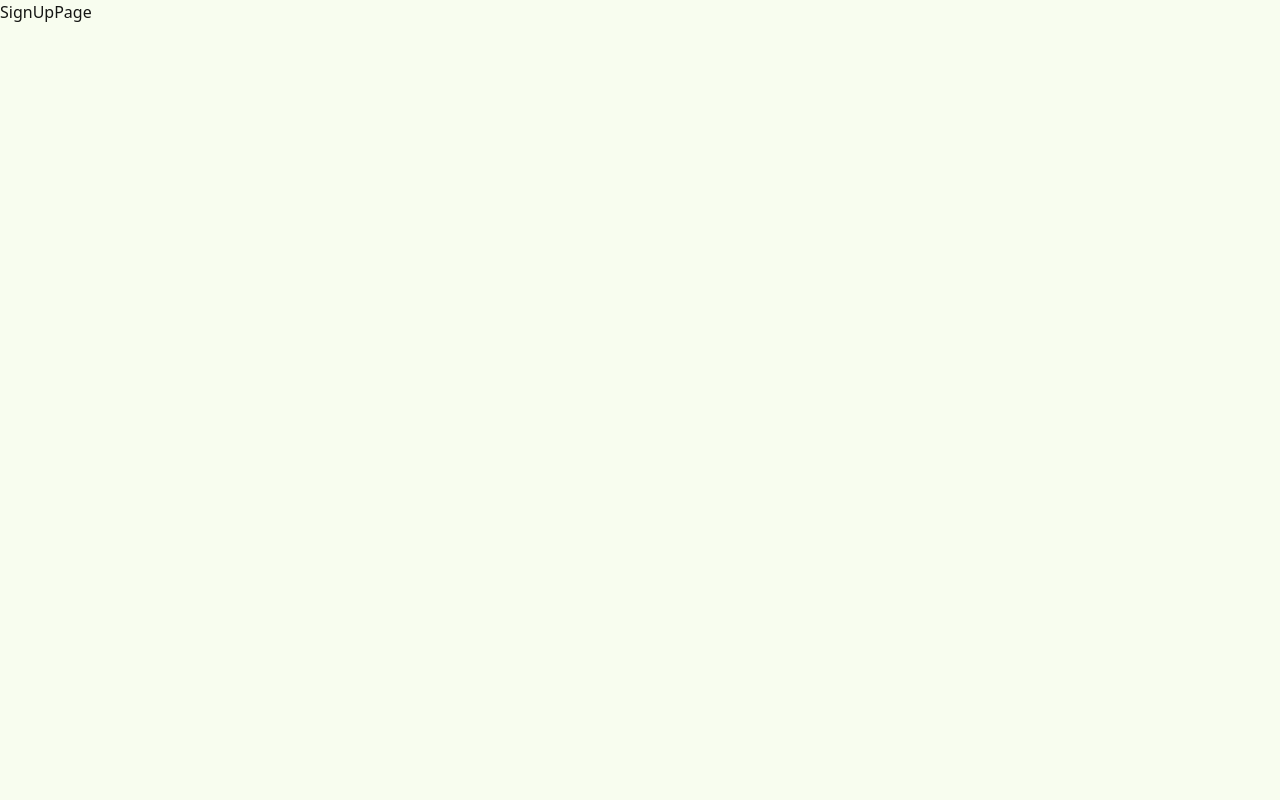
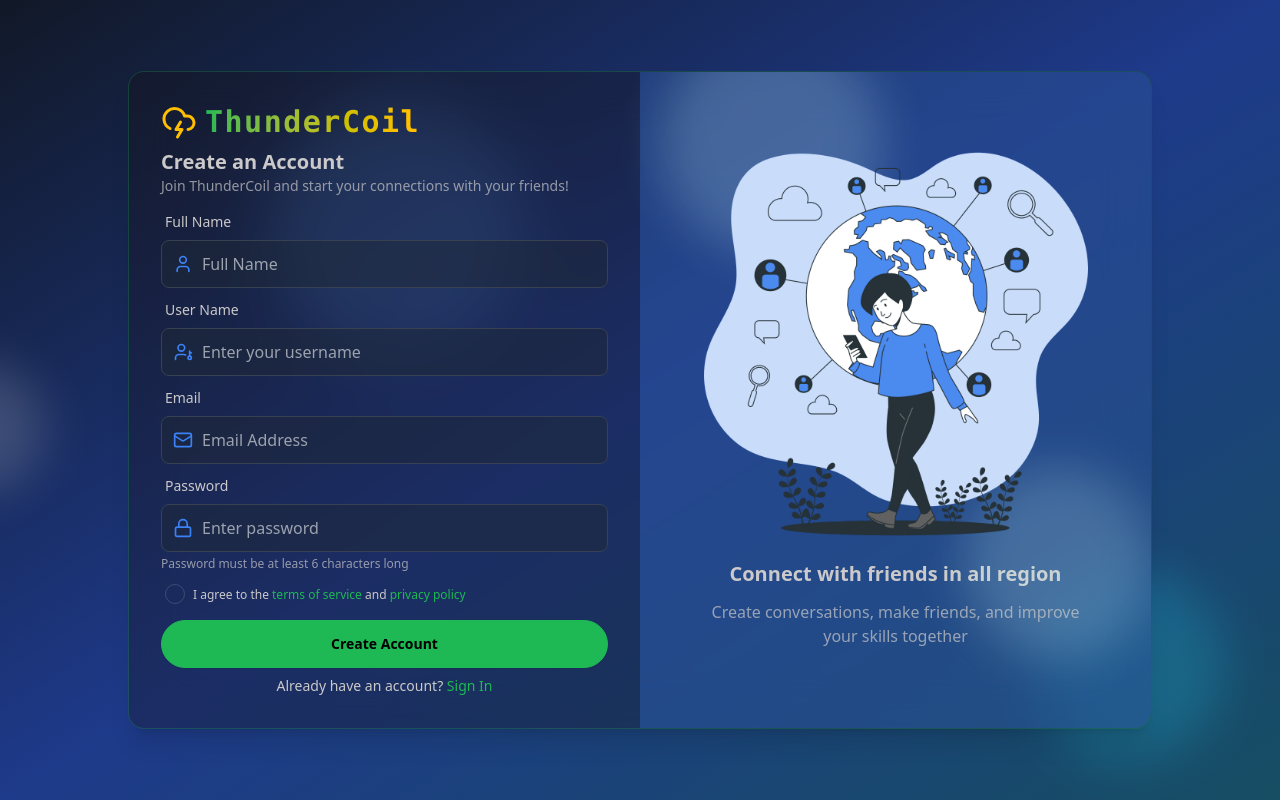
Before and after one commit to Bhavesh9461/ThuderCoilAdvanced, a React (Vite) app in the folder frontend/: page /signup in a window 1280 px wide. Built offline with nearby package versions, Linux system fonts and the light colour scheme.

Commit message:
feat: add FloatingShape and Input components
- Introduced FloatingShape component for animated background shapes using framer-motion.
- Created Input component with customizable icon and label, including password validation message.

```diff
--- a/frontend/package.json
+++ b/frontend/package.json
@@ -10,6 +10,7 @@
     "preview": "vite preview"
   },
   "dependencies": {
+    "framer-motion": "^12.38.0",
     "lucide-react": "^1.0.1",
     "react": "^19.2.4",
     "react-dom": "^19.2.4",
--- /dev/null
+++ b/frontend/src/components/FloatingShape.jsx
@@ -0,0 +1,27 @@
+import React from 'react'
+import { motion } from "framer-motion";
+
+const FloatingShape = ({color, size, top, left, delay}) => {
+  return (
+    <motion.div
+        className={`absolute rounded-full ${color} ${size} opacity-20 blur-xl`}
+        style={{top,left}}
+        animate={{
+            y: ["0%","100%","0%"],
+            x: ["0%","100%","0%"],
+            rotate: [0,360]
+        }}
+
+        transition={{
+            duration: 20,
+            ease: "linear",
+            repeat: Infinity,
+            delay
+        }}
+
+        aria-hidden="true"
+    />
+  )
+}
+
+export default FloatingShape
--- /dev/null
+++ b/frontend/src/components/Input.jsx
@@ -0,0 +1,28 @@
+import React from "react";
+
+const Input = ({ icon: Icon, labelName, ...props }) => {
+  return (
+    <div className="form-control w-full">
+      <label className="label">
+        <span className="label-text">{labelName}</span>
+      </label>
+      <div className="relative">
+        <div className="absolute inset-y-0 left-0 flex items-center pl-3 pointer-events-none">
+          <Icon className="size-5 text-blue-500" />
+        </div>
+        <input
+          {...props}
+          className="input input-bordered w-full pl-10 pr-3 py-2 bg-gray-800 bg-opacity-50 rounded-lg border border-gray-700 focus:border-primary focus:ring-2 focus:primary text-white placeholder-gray-400 transition duration-200"
+          required
+        />
+      </div>
+      {props.type === "password" && (
+        <p className="text-xs opacity-70 mt-1">
+          Password must be at least 6 characters long
+        </p>
+      )}
+    </div>
+  );
+};
+
+export default Input;
--- a/frontend/src/pages/SignUpPage.jsx
+++ b/frontend/src/pages/SignUpPage.jsx
@@ -1,9 +1,217 @@
-import React from 'react'
+import { motion } from "framer-motion";
+import React, { useState } from "react";
+import FloatingShape from "../components/FloatingShape";
+import { CloudLightning, Lock, Mail, User, UserKey } from "lucide-react";
+import Input from "../components/Input";
+import { Link } from "react-router";
 
 const SignUpPage = () => {
+  const [signupData, setSignupData] = useState({
+    fullName: "",
+    userName: "",
+    email: "",
+    password: "",
+  });
+
   return (
-    <div>SignUpPage</div>
-  )
-}
+    <div
+      className="h-screen flex items-center justify-center p-4 sm:p-6 md:p-8 bg-gradient-to-br from-gray-900 via-blue-900 to-cyan-900 relative overflow-hidden"
+      data-theme="forest"
+    >
+      <FloatingShape
+        color="bg-blue-400"
+        size="w-64 h-64"
+        top="-5%"
+        left="10%"
+        delay={0}
+      />
+      <FloatingShape
+        color="bg-cyan-400"
+        size="w-48 h-48"
+        top="70%"
+        left="80%"
+        delay={5}
+      />
+      <FloatingShape
+        color="bg-gray-300"
+        size="w-32 h-32"
+        top="40%"
+        left="-10%"
+        delay={2}
+      />
 
-export default SignUpPage
+      <motion.div
+        initial={{ opacity: 0, y: 160 }}
+        animate={{ opacity: 1, y: 0 }}
+        transition={{ duration: 0.5 }}
+        className="border border-primary/25 flex flex-col lg:flex-row w-full max-w-5xl mx-auto bg-base-100 bg-opacity-30 rounded-2xl shadow-xl overflow-hidden backdrop-filter backdrop-blur-xl"
+      >
+        {/* SIGNUP FORM - LEFT SIDE */}
+        <div className="w-full lg:w-1/2 p-4 sm:p-8 flex flex-col">
+          {/* LOGO */}
+          <div className="mb-2 flex items-center justify-start gap-2">
+            <CloudLightning className="size-9 text-warning" />
+            <span className="text-3xl font-bold font-mono bg-clip-text text-transparent bg-gradient-to-r from-primary to-warning tracking-wider">
+              ThunderCoil
+            </span>
+          </div>
+
+          <div className="w-full">
+            <form>
+              <div className="space-y-2">
+                {/* HEADER PART */}
+                <div>
+                  <h2 className="text-xl font-semibold">Create an Account</h2>
+                  <p className="text-sm opacity-70">
+                    Join ThunderCoil and start your connections with your
+                    friends!
+                  </p>
+                </div>
+
+                <div className="space-y-1">
+                  {/* fullname */}
+                  <Input
+                    icon={User}
+                    labelName="Full Name"
+                    type="text"
+                    placeholder="Full Name"
+                    value={signupData.fullName}
+                    onChange={(e) => {
+                      setSignupData({
+                        ...signupData,
+                        fullName: e.target.value,
+                      });
+                    }}
+                    required
+                  />
+                  {/* Username */}
+                  <Input
+                    icon={UserKey}
+                    labelName="User Name"
+                    type="text"
+                    placeholder="Enter your username"
+                    value={signupData.userName}
+                    onChange={(e) => {
+                      setSignupData({
+                        ...signupData,
+                        userName: e.target.value,
+                      });
+                    }}
+                    required
+                  />
+                  {/* email */}
+                  <Input
+                    icon={Mail}
+                    labelName="Email"
+                    type="email"
+                    placeholder="Email Address"
+                    value={signupData.email}
+                    onChange={(e) => {
+                      setSignupData({ ...signupData, email: e.target.value });
+                    }}
+                    required
+                  />
+                  {/* password */}
+                  <Input
+                    icon={Lock}
+                    labelName="Password"
+                    type="password"
+                    placeholder="Enter password"
+                    value={signupData.password}
+                    onChange={(e) => {
+                      setSignupData({
+                        ...signupData,
+                        password: e.target.value,
+                      });
+                    }}
+                    required
+                  />
+
+                  <div className="form-control">
+                    <label className="label cursor-pointer justify-start gap-2">
+                      <input
+                        type="checkbox"
+                        className="checkbox checkbox-sm"
+                        required
+                      />
+                      <span className="text-xs leading-tight">
+                        I agree to the{" "}
+                        <span className="text-primary hover:underline">
+                          terms of service
+                        </span>{" "}
+                        and{" "}
+                        <span className="text-primary hover:underline">
+                          privacy policy
+                        </span>
+                      </span>
+                    </label>
+                  </div>
+                </div>
+
+                <button className="btn btn-primary w-full">
+                  {false ? (
+                    <>
+                      <span className="loading loading-spinner loading-xs"></span>
+                      Loading...
+                    </>
+                  ) : (
+                    "Create Account"
+                  )}
+                </button>
+
+                <div className="text-center mt-4">
+                  <p className="text-sm">
+                    Already have an account?{" "}
+                    <Link to="/login" className="text-primary hover:underline">
+                      Sign In
+                    </Link>
+                  </p>
+                </div>
+              </div>
+            </form>
+          </div>
+        </div>
+
+        {/* SIGNUP FORM - RIGHT SIDE */}
+        <div className="hidden lg:flex w-full lg:w-1/2 bg-blue-500/30 items-center justify-center">
+          <div className="p-8 max-w-md relative">
+            <FloatingShape
+              color="bg-cyan-100"
+              size="w-56 h-56"
+              top="-30%"
+              left="-20%"
+              delay={2}
+            />
+            <FloatingShape
+              color="bg-cyan-100"
+              size="w-48 h-48"
+              top="50%"
+              left="50%"
+              delay={2}
+            />
+            {/* Illustration Part */}
+            <div className="relative aspect-square max-w-sm mx-auto">
+              <img
+                src="./illus.png"
+                alt="Connection Illustration"
+                className="w-full h-full"
+              />
+            </div>
+
+            <div className="text-center space-y-3 mt-6">
+              <h2 className="text-xl font-semibold">
+                Connect with friends in all region
+              </h2>
+              <p className="opacity-70">
+                Create conversations, make friends, and improve your skills
+                together
+              </p>
+            </div>
+          </div>
+        </div>
+      </motion.div>
+    </div>
+  );
+};
+
+export default SignUpPage;
```
Also changed, not shown: frontend/public/illus.png (added), 1 other file (tests, documents, lock files or other folders).
